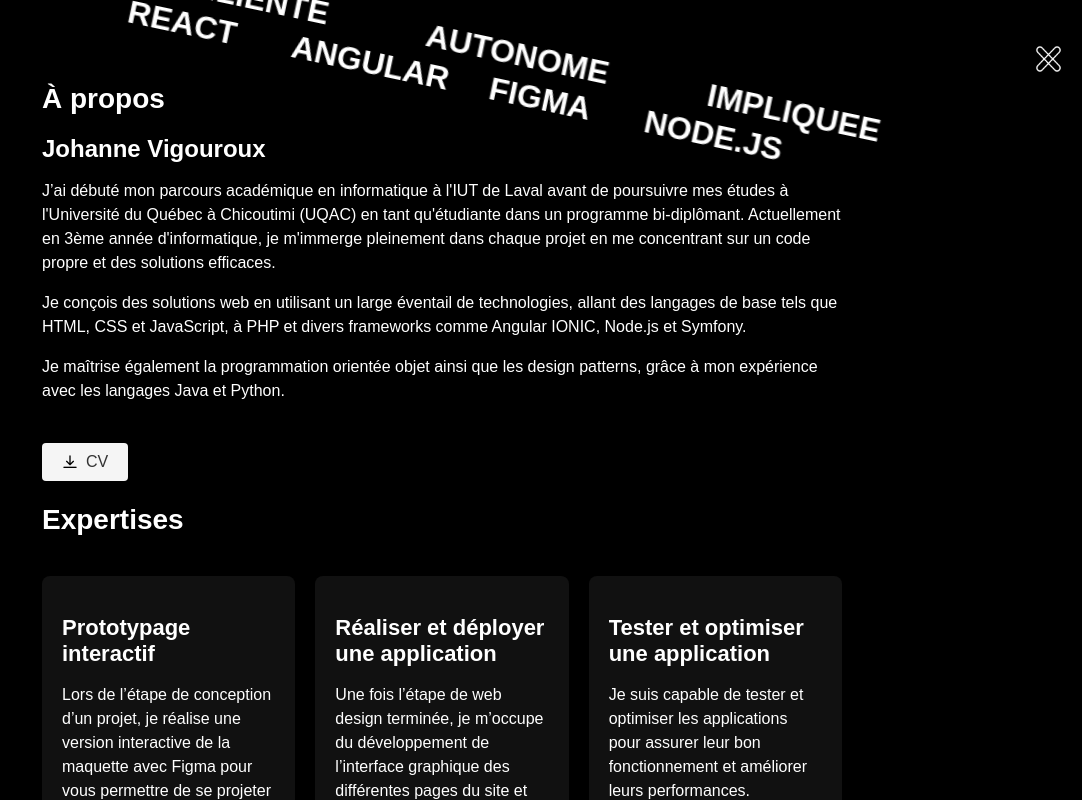
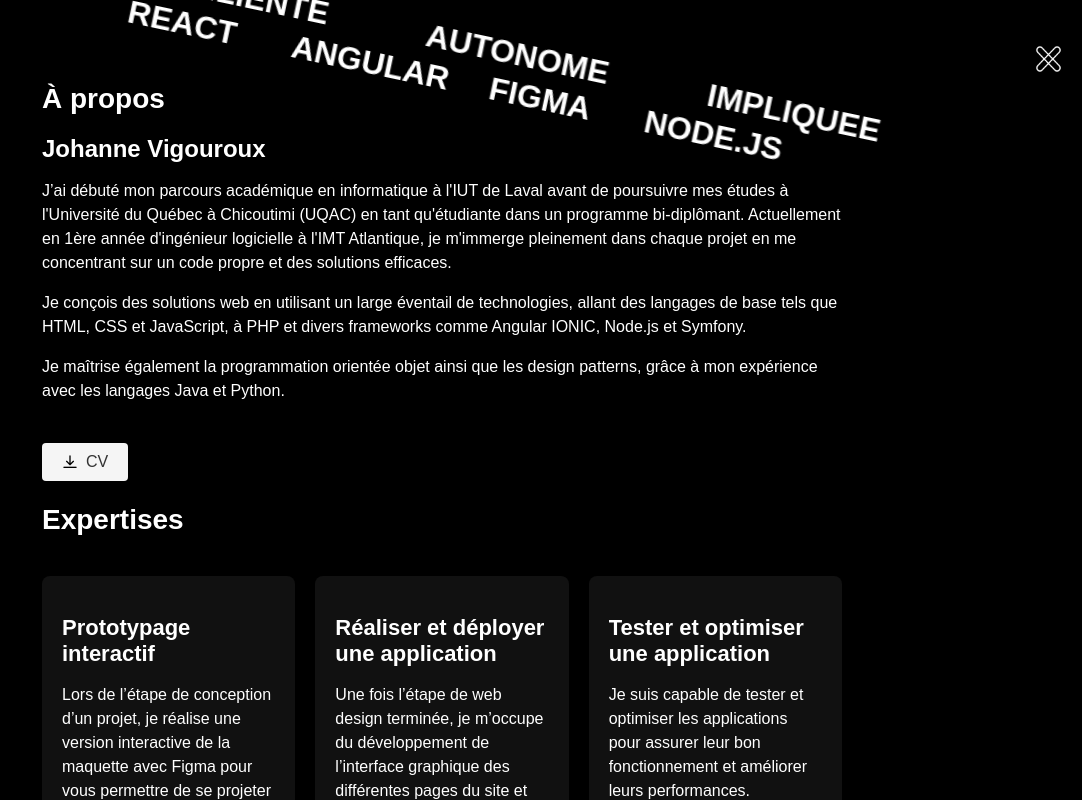
Before and after one commit to johannvig/Portfolio, a React (Create React App) app: page /profile in a window 1280 px wide. Shown: the top 800 px of the page, without its empty margins (198-1280 px from the left). Built offline with nearby package versions, Linux system fonts and the light colour scheme.

Commit message:
Update ProfilePage.js

```diff
--- a/src/profil/ProfilePage.js
+++ b/src/profil/ProfilePage.js
@@ -50,7 +50,7 @@ const ProfilePage = () => {
         <section className="profile-about">
           <h1>À propos</h1>
           <h2>Johanne Vigouroux</h2>
-          <p>J’ai débuté mon parcours académique en informatique à l'IUT de Laval avant de poursuivre mes études à l'Université du Québec à Chicoutimi (UQAC) en tant qu'étudiante dans un programme bi-diplômant. Actuellement en 3ème année d'informatique, je m'immerge pleinement dans chaque projet en me concentrant sur un code propre et des solutions efficaces.</p>
+          <p>J’ai débuté mon parcours académique en informatique à l'IUT de Laval avant de poursuivre mes études à l'Université du Québec à Chicoutimi (UQAC) en tant qu'étudiante dans un programme bi-diplômant. Actuellement en 1ère année d'ingénieur logicielle à l'IMT Atlantique, je m'immerge pleinement dans chaque projet en me concentrant sur un code propre et des solutions efficaces.</p>
           <p>Je conçois des solutions web en utilisant un large éventail de technologies, allant des langages de base tels que HTML, CSS et JavaScript, à PHP et divers frameworks comme Angular IONIC, Node.js et Symfony.</p>
           <p>Je maîtrise également la programmation orientée objet ainsi que les design patterns, grâce à mon expérience avec les langages Java et Python.</p>
         </section>
```
